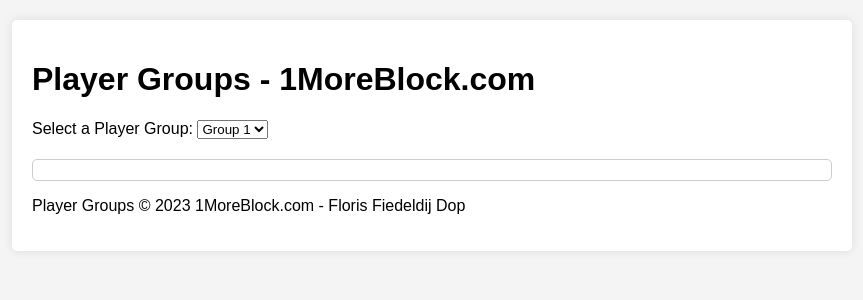
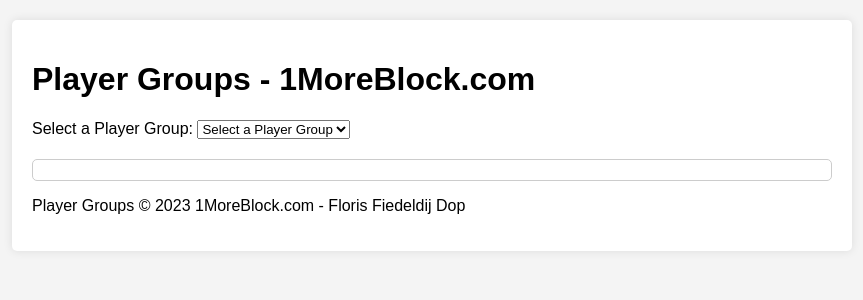
Before and after one commit to mrfdev/1MB, a PHP site: page / in a window 1280 px wide. Shown: the top 300 px of the page, without its empty margins (208-1071 px from the left). Run offline with PHP 8.4, Linux system fonts and the light colour scheme.

Commit message:
- added a default to the dropdown

```diff
--- a/Resources/GroupsHTML/groups/index.php
+++ b/Resources/GroupsHTML/groups/index.php
@@ -19,6 +19,7 @@
 
     <label for="groupSelect">Select a Player Group:</label>
     <select id="groupSelect">
+      <option value="" disabled selected>Select a Player Group</option>
       <option value="group1">Group 1</option>
       <option value="group2">Group 2</option>
       <!-- Add options for all 20 player groups -->
```
